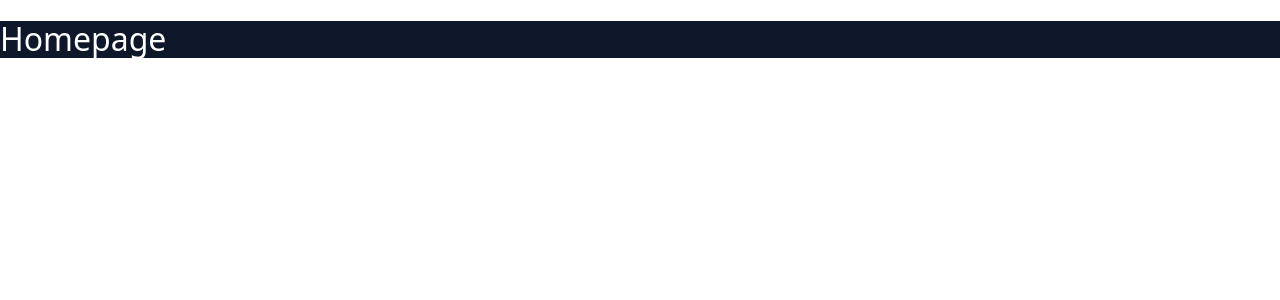
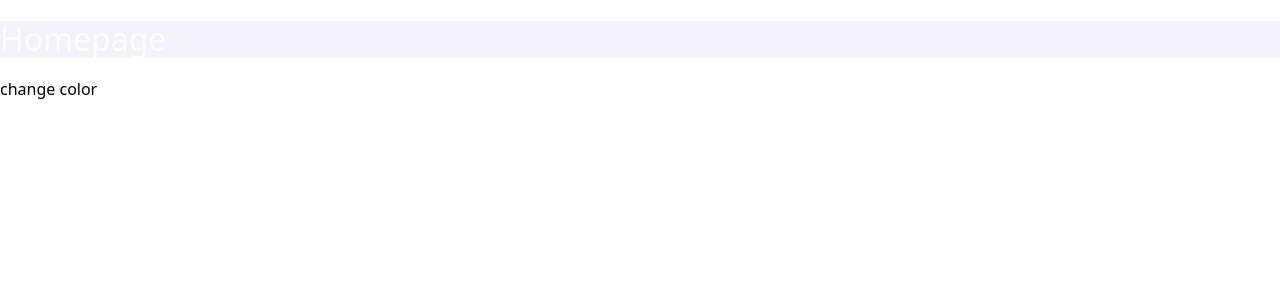
Before and after one commit to jhonderquintero/cryptocurrency-app, a Next.js app: page / in a window 1280 px wide. Shown: the top 300 px of the page. Built offline with nearby package versions, Linux system fonts and the light colour scheme.

Commit message:
feat: darkmode and ThemeProvider added

```diff
--- /dev/null
+++ b/context/ThemeContext.tsx
@@ -0,0 +1,80 @@
+import React, { createContext, useContext, useState } from 'react';
+
+type ColorScheme = 'dark' | 'light';
+
+interface ITheme {
+  colorScheme: ColorScheme;
+  toggleColorScheme: () => void;
+}
+
+const ThemeContext = createContext<ITheme | null>(null);
+
+function getPreferredScheme(
+  defaultColorScheme: ColorScheme = 'light'
+): ColorScheme {
+  if (typeof window !== 'undefined' && window.localStorage)
+    if (
+      localStorage['color-theme'] === 'dark' ||
+      (!('color-theme' in localStorage) &&
+        window.matchMedia('(prefers-color-scheme: dark)').matches)
+    ) {
+      document.documentElement.classList.add('dark');
+      return 'dark';
+    } else {
+      document.documentElement.classList.remove('dark');
+      return 'light';
+    }
+  return defaultColorScheme;
+}
+
+export function ThemeProvider({ children }) {
+  const [colorScheme, setColorScheme] = useState<ColorScheme>(() =>
+    getPreferredScheme()
+  );
+
+  const colorSchemeIsDark: boolean = colorScheme === 'dark';
+
+  const toggleColorScheme = () => {
+    setColorScheme(colorSchemeIsDark ? 'light' : 'dark');
+  };
+
+  React.useEffect(() => {
+    localStorage.setItem('color-theme', colorScheme);
+    if (localStorage['color-theme'] === 'dark') {
+      document.documentElement.classList.add('dark');
+    } else {
+      document.documentElement.classList.remove('dark');
+    }
+  }, [colorScheme]);
+
+  const value = { colorScheme, toggleColorScheme };
+
+  // NOTE: probably in future we *might* need to memoize this value
+  // Learn more in http://kcd.im/optimize-context
+  // https://github.com/kentcdodds/old-kentcdodds.com/blob/319db97260078ea4c263e75166f05e2cea21ccd1/content/blog/how-to-optimize-your-context-value/index.md
+  return (
+    <ThemeContext.Provider value={value}>{children}</ThemeContext.Provider>
+  );
+}
+
+export function useThemeProvider(): ITheme {
+  const context = useContext(ThemeContext);
+  if (!context) {
+    throw new Error('useThemeProvider must be used within a ThemeProvider');
+  }
+  return context;
+}
+
+export const Example = () => {
+  const { toggleColorScheme } = useThemeProvider();
+
+  return (
+    <button
+      onClick={(e) => {
+        toggleColorScheme();
+      }}
+    >
+      change color
+    </button>
+  );
+};
--- a/pages/index.tsx
+++ b/pages/index.tsx
@@ -1,10 +1,12 @@
 import type { NextPage } from 'next';
+import { Example, ThemeProvider } from '../context/ThemeContext';
 
 const Home: NextPage = () => {
   return (
-    <div>
-      <h1 className="bg-slate-900	text-white">Homepage</h1>
-    </div>
+    <ThemeProvider>
+      <h1 className="bg-slate-100	text-white dark:bg-black">Homepage</h1>
+      <Example />
+    </ThemeProvider>
   );
 };
 
--- a/tailwind.config.js
+++ b/tailwind.config.js
@@ -1,3 +1,4 @@
+// eslint-disable-next-line no-undef
 module.exports = {
   content: [
     "./pages/**/*.{js,ts,jsx,tsx}",
@@ -7,4 +8,5 @@ module.exports = {
     extend: {},
   },
   plugins: [],
+  darkMode: 'class'
 }
```
